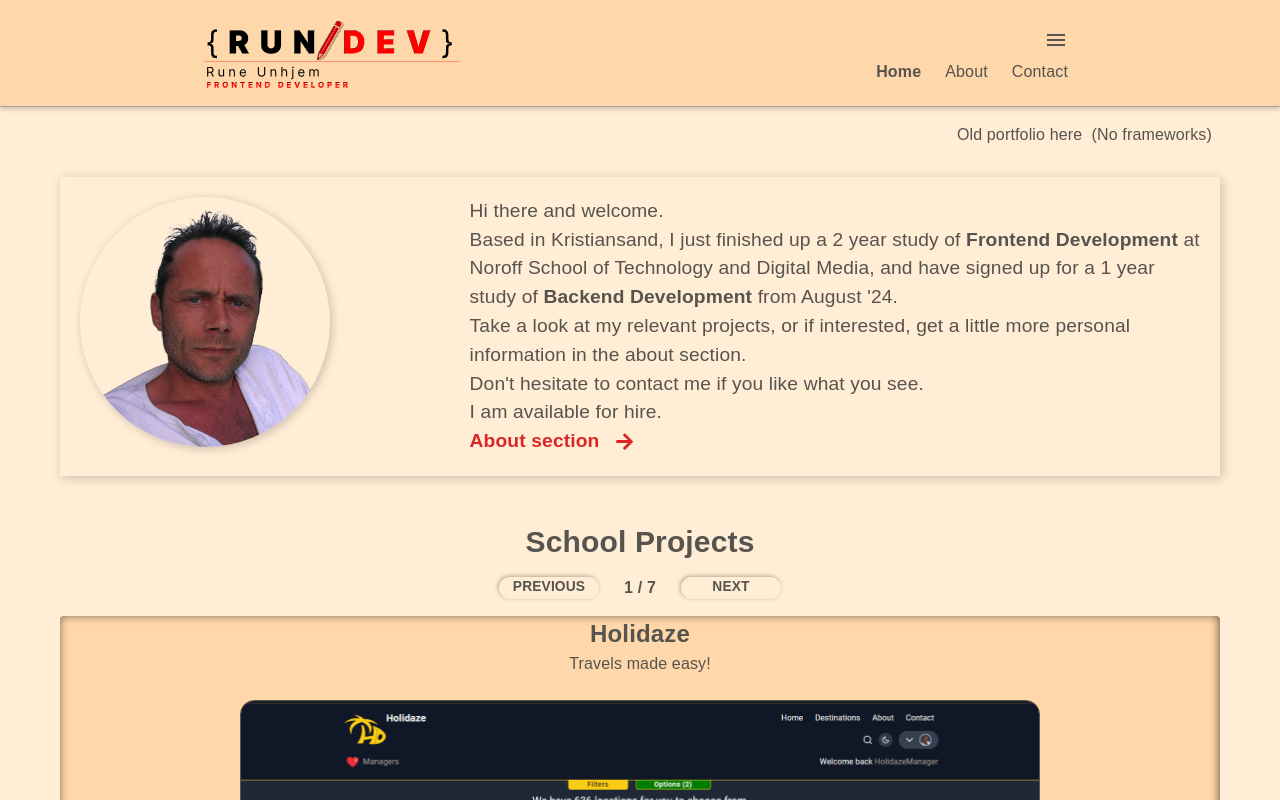
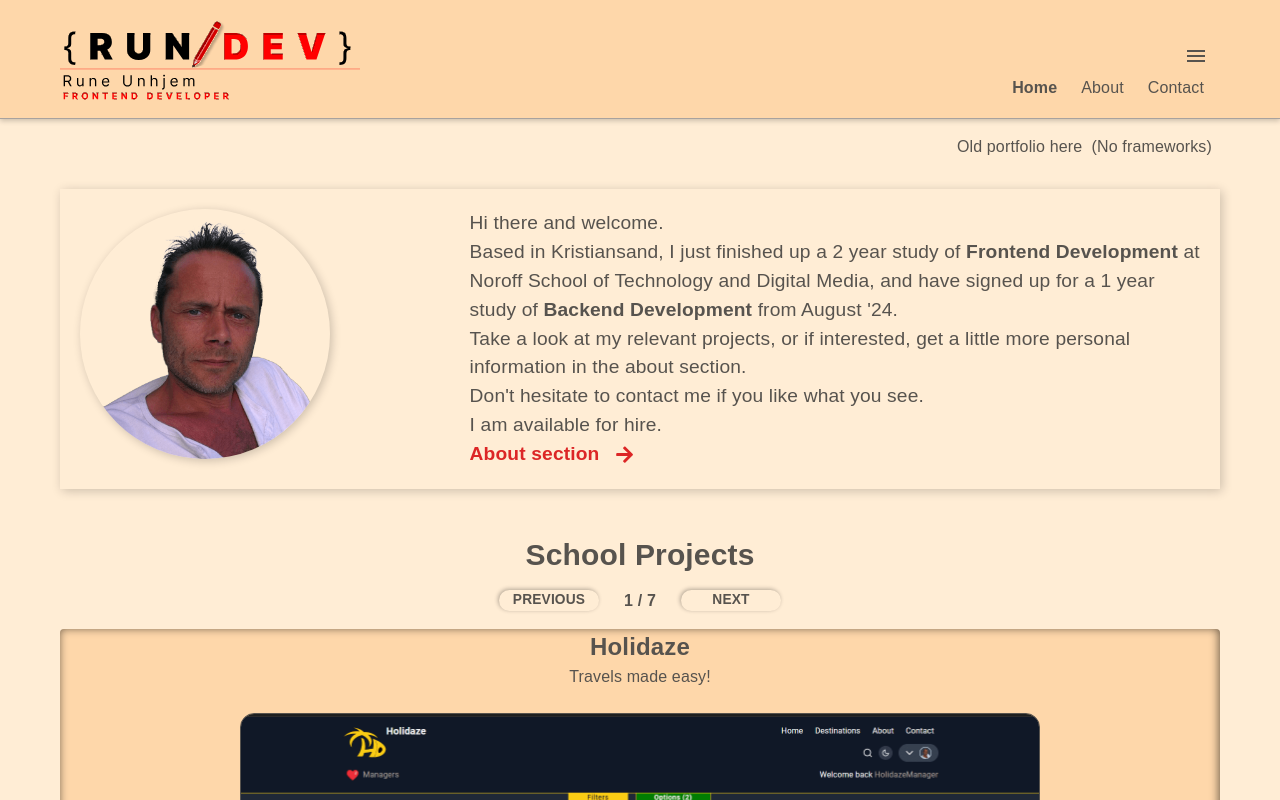
Before and after one commit to runeunhjem/portfolio-2, a React (Vite) app: page / in a window 1280 px wide. Shown: the top 800 px of the page. Built offline with nearby package versions, Linux system fonts and the light colour scheme; a web font is replaced by a local one.

Commit message:
Small changes to header

```diff
--- a/src/components/HamburgerAccordion/index.jsx
+++ b/src/components/HamburgerAccordion/index.jsx
@@ -53,7 +53,7 @@ const HamburgerAccordion = () => {
             onClick={handleIconClick}
           >
             <MenuIcon
-              className="xs:!text-2xl mx-1 !text-4xl"
+              className="sm:!text-2xl sm:me-3 mx-1 !text-4xl"
               sx={{ color: "var(--stone-600)" }}
             />
           </S.IconContainer>
--- a/src/components/HamburgerAccordion/index.styled.jsx
+++ b/src/components/HamburgerAccordion/index.styled.jsx
@@ -15,7 +15,6 @@ export const Accordion = styled(MuiAccordion)`
   `;
 
 export const AccordionSummary = styled(MuiAccordionSummary)`
-  /* transition: all 0.3s ease-in-out; */
   align-items: center;
   padding: 0 1rem;
   &:hover {
@@ -28,7 +27,6 @@ export const AccordionSummary = styled(MuiAccordionSummary)`
   `;
 
 export const SubmenuAccordionSummary = styled(MuiAccordionSummary)`
-  /* transition: all 0.3s ease-in-out; */
   align-items: center;
   padding: 0 1rem;
   &:hover {
@@ -50,7 +48,6 @@ export const ListItemButton = styled(MuiListItemButton)`
   &.MuiListItemButton-root {
     padding: 0 1rem;
     width: 100% !important;
-    /* transition: all 0.3s ease-in-out; */
   }
   &:hover {
     color: var(--stone-600);
@@ -60,7 +57,6 @@ export const ListItemButton = styled(MuiListItemButton)`
 `;
 
 export const StyledAccordionSummaryWithBorders = styled(MuiAccordionSummary)`
-  /* transition: all 0.3s ease-in-out; */
   align-items: center;
   padding: 0 1rem;
   width: 100% !important;
--- a/src/components/Header/index.jsx
+++ b/src/components/Header/index.jsx
@@ -1,32 +1,23 @@
-// Header.jsx
+import * as S from "./index.styled";
 import HamburgerAccordion from "../HamburgerAccordion";
 import NavBar from "../NavBar";
 import logo from "../../assets/logos/rundev-logo-in-brackets.svg";
-import { Link } from "react-router-dom";
 
 const Header = () => {
   return (
-    <header
-      className="mx-auto flex w-full justify-between px-1 py-4 sm:p-4"
-      style={{
-        color: "var(--stone-600)",
-        backgroundColor: "var(--orange-200)",
-        boxShadow: "0 2px 5px 0 rgba(0, 0, 0, 0.2)",
-        borderBottom: "1px solid var(--stone-400)",
-      }}
-    >
-      <div className="header-container mx-auto flex w-full max-w-4xl justify-between">
-        <Link to="/" className="z-[5000] max-w-64">
-          <img src={logo} alt="RUNDEV Logo" className="max-w-64 ms-3" />
-        </Link>
-        <div className="nav-container relative mx-auto flex w-full max-w-4xl flex-col items-end">
-          <div style={{ position: "absolute", top: 0, right: 0, zIndex: 1000 }}>
+    <S.HeaderContainer>
+      <S.InnerContainer>
+        <S.LogoLink to="/">
+          <img src={logo} alt="RUNDEV Logo" />
+        </S.LogoLink>
+        <S.NavContainer>
+          <div>
             <HamburgerAccordion />
           </div>
           <NavBar />
-        </div>
-      </div>
-    </header>
+        </S.NavContainer>
+      </S.InnerContainer>
+    </S.HeaderContainer>
   );
 };
 
--- a/src/components/Header/index.styled.jsx
+++ b/src/components/Header/index.styled.jsx
@@ -20,17 +20,18 @@ export const HeaderContainer = styled.header`
 export const InnerContainer = styled.div`
   display: flex;
   width: 100%;
-  max-width: 64rem;
+  max-width: 1200px;
   justify-content: between;
   margin: 0 auto;
+  padding: 0 0.5rem;
 `;
 
 export const LogoLink = styled(Link)`
   z-index: 5000;
-  max-width: 64px;
+  max-width: 300px;
 
   img {
-    max-width: 64px;
+    max-width: 300px;
     margin-left: 0.75rem;
   }
 `;
@@ -39,10 +40,10 @@ export const NavContainer = styled.div`
   position: relative;
   display: flex;
   width: 100%;
-  max-width: 64rem;
+  max-width: 100%;
   flex-direction: column;
   align-items: end;
-  margin: 0 auto;
+  margin: 1rem auto 0 auto;
 
   > div {
     position: absolute;
--- a/src/components/NavBar/index.jsx
+++ b/src/components/NavBar/index.jsx
@@ -1,33 +1,27 @@
-import { NavLink } from "react-router-dom";
+import * as S from "./index.styled";
 
 const NavBar = () => {
   return (
-    <nav className="nav-bar xs:flex mr-3 mt-11 hidden justify-between z-[1001]">
-      <NavLink
+    <S.NavBarContainer className="nav-bar">
+      <S.StyledNavLink
         to="/"
-        className={({ isActive }) =>
-          `hover-links mr-2 ${isActive ? "font-bold" : ""}`
-        }
+        className={({ isActive }) => (isActive ? "active" : "hover-links")}
       >
         Home
-      </NavLink>
-      <NavLink
+      </S.StyledNavLink>
+      <S.StyledNavLink
         to="/about"
-        className={({ isActive }) =>
-          `hover-links mr-2 ${isActive ? "font-bold" : ""}`
-        }
+        className={({ isActive }) => (isActive ? "active" : "hover-links")}
       >
         About
-      </NavLink>
-      <NavLink
+      </S.StyledNavLink>
+      <S.StyledNavLink
         to="/contact"
-        className={({ isActive }) =>
-          `hover-links ${isActive ? "font-bold" : ""}`
-        }
+        className={({ isActive }) => (isActive ? "active" : "hover-links")}
       >
         Contact
-      </NavLink>
-    </nav>
+      </S.StyledNavLink>
+    </S.NavBarContainer>
   );
 };
 
--- /dev/null
+++ b/src/components/NavBar/index.styled.jsx
@@ -0,0 +1,40 @@
+import styled from "styled-components";
+import { NavLink } from "react-router-dom";
+
+export const NavBarContainer = styled.nav`
+  display: none;
+  justify-content: space-between;
+  margin-right: 0.75rem;
+  margin-top: 2.75rem;
+  z-index: 1001;
+
+  @media (min-width: 640px) {
+    display: flex;
+  }
+`;
+
+export const StyledNavLink = styled(NavLink)`
+  margin-right: 0.5rem;
+  text-decoration: none;
+  color: var(--stone-600);
+  padding: 0 0.5rem;
+  border-radius: 12px;
+  display: inline-block;
+  width: auto;
+  transition:
+    transform 0.2s ease-in-out,
+    border-bottom 0.2s ease-in-out;
+
+  &:hover {
+    border-bottom: 1px solid var(--red-600);
+    transform: scale(1.1);
+  }
+
+  &.active {
+    font-weight: bold;
+    text-decoration: none;
+    border-bottom: none;
+    transform: scale(1.0);
+    cursor: default;
+  }
+`;
```
